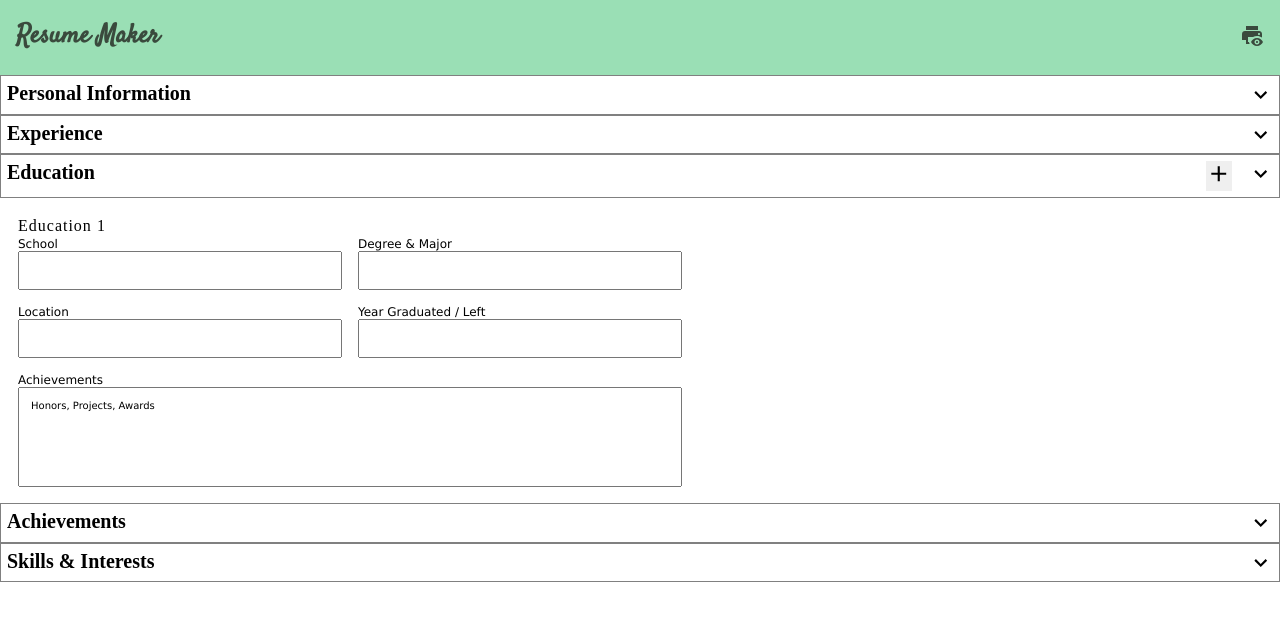
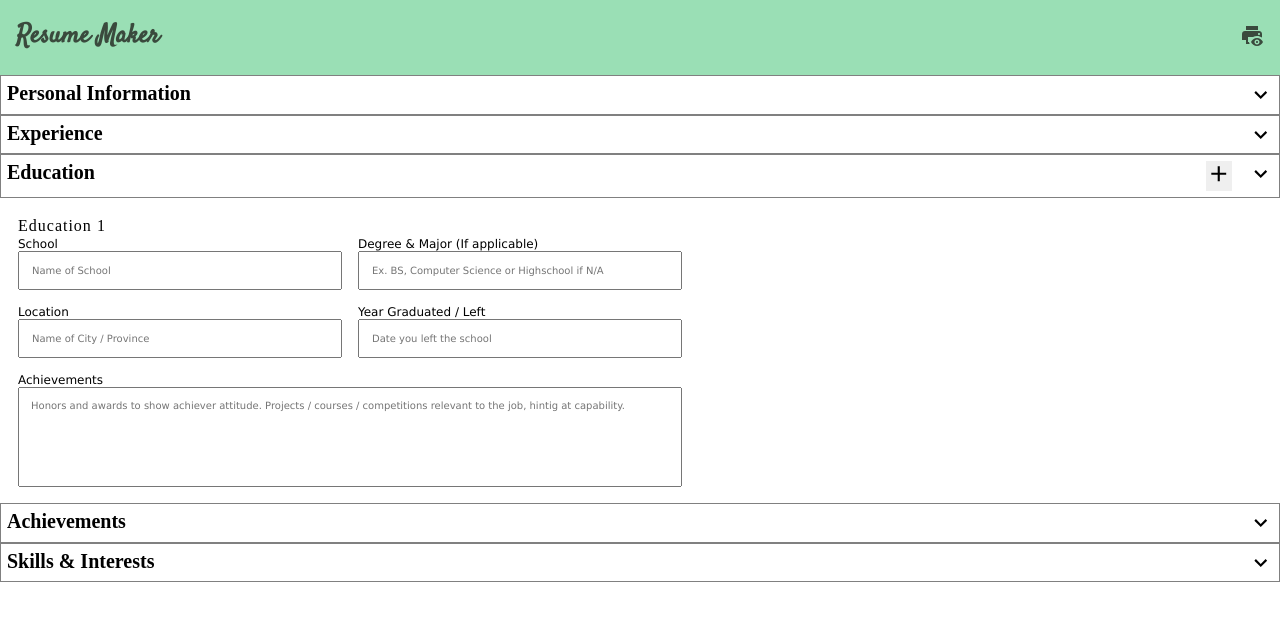
Before and after one commit to Viveyd/cv-maker, a React (Vite) app: page / in a window 1280 px wide. Both pictures are taken after a click on the link "Education". Shown: the top 620 px of the page. Built offline with nearby package versions, Linux system fonts and the light colour scheme; a web font is replaced by a local one.

Commit message:
Add placeholders to education form

```diff
--- a/src/App.jsx
+++ b/src/App.jsx
@@ -22,7 +22,7 @@ function App() {
       course: "",
       degree: "",
       yearEnd: "",
-      achievements: "Honors, Projects, Awards",
+      achievements: "",
     },
   ]);
   const [experience, setExp] = useState([
--- a/src/Education.jsx
+++ b/src/Education.jsx
@@ -56,27 +56,32 @@ function EducationFS({ data, index, updater }) {
       <InputText
         label="School"
         value={data.school}
+        placeholder="Name of School"
         changeHandler={(e) => updater(e, index, "school")}
       />
       <InputText
-        label="Degree & Major"
+        label="Degree & Major (If applicable)"
         value={data.degreeMajor}
+        placeholder="Ex. BS, Computer Science or Highschool if N/A"
         changeHandler={(e) => updater(e, index, "degreeMajor")}
       />
       <InputText
         label="Location"
         value={data.location}
+        placeholder="Name of City / Province"
         changeHandler={(e) => updater(e, index, "location")}
       />
       <InputText
         label="Year Graduated / Left"
         value={data.yearEnd}
+        placeholder="Date you left the school"
         changeHandler={(e) => updater(e, index, "yearEnd")}
       />
       <label>
         <span> Achievements </span>
         <textarea
           value={data.achievements}
+          placeholder="Honors and awards to show achiever attitude. Projects / courses / competitions relevant to the job, hintig at capability."
           onChange={(e) => updater(e, index, "achievements")}
         ></textarea>
       </label>
```
